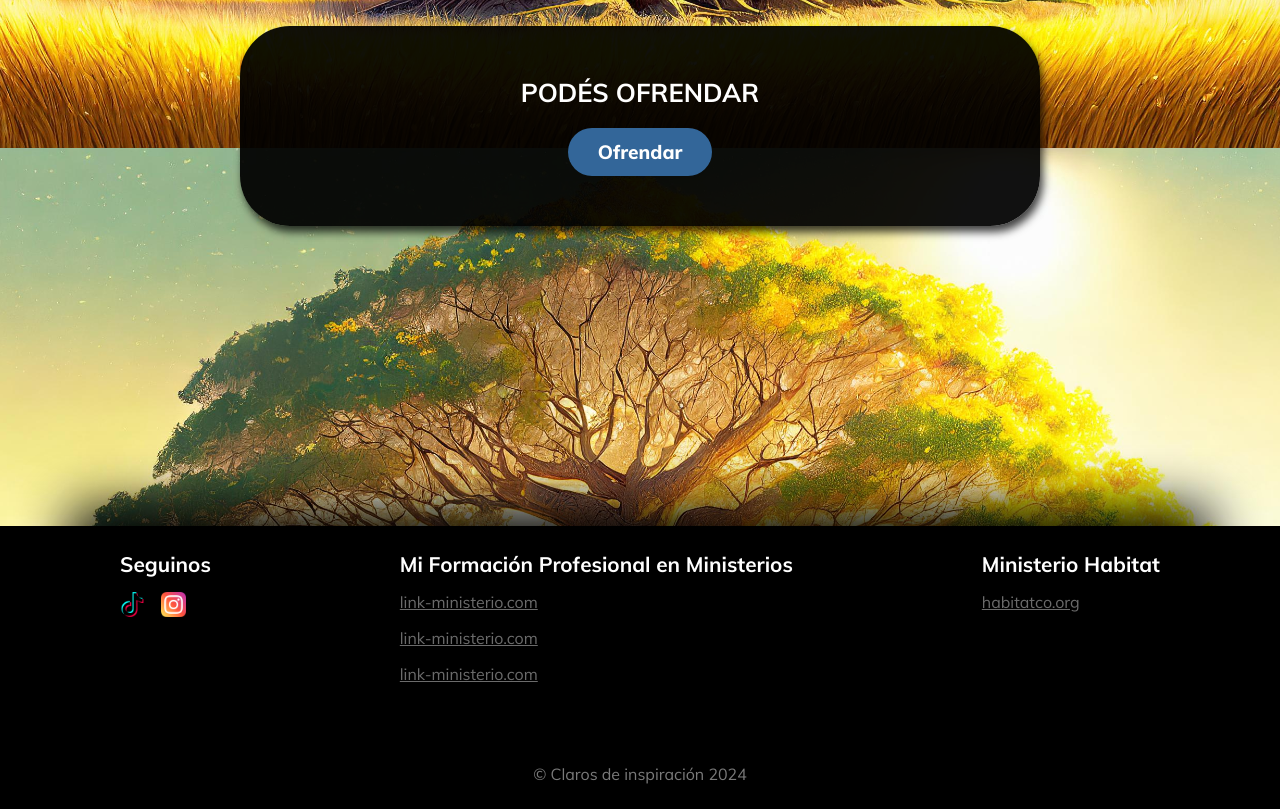
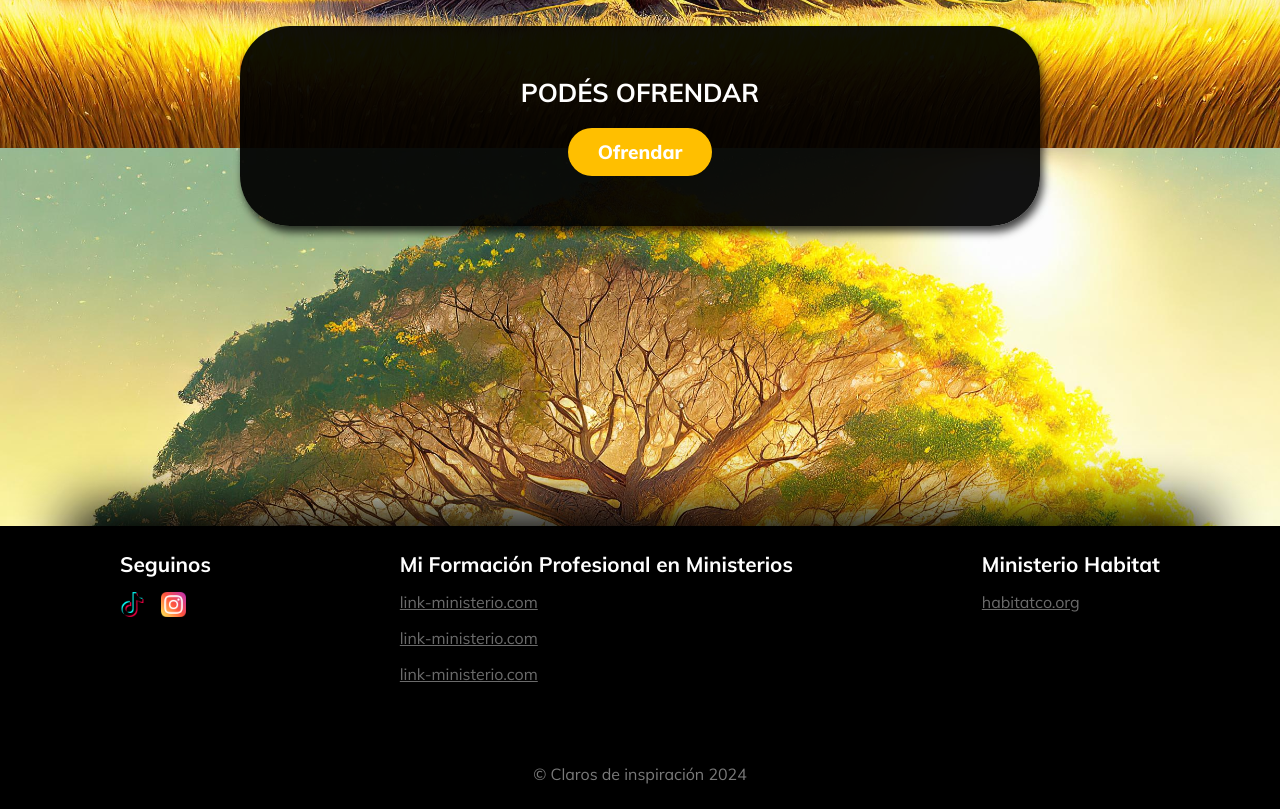
Before and after one commit to Neoagustin/Claros-de-inspiracion, a React (Vite) app: page / in a window 1280 px wide. Shown: the part 3880-4689 px from the top of the page. Built offline with nearby package versions, Linux system fonts and the light colour scheme.

Commit message:
Agregando cambios

```diff
--- a/src/components/Header/HeaderResponsive.css
+++ b/src/components/Header/HeaderResponsive.css
@@ -135,7 +135,7 @@
 
   #btn-ofrendas-header {
     display: flex;
-    background-color: #0d3efd;
+    background-color: #ffbf00;
     border: none;
     justify-content: center;
     align-items: center;
--- a/src/components/HomeSections/HomeSections.css
+++ b/src/components/HomeSections/HomeSections.css
@@ -218,7 +218,7 @@
 }
 
 #btn-ofrendar {
-  background-color: #336699;
+  background-color: #ffbf00;
   border: none;
   border-radius: 25px;
   box-shadow: 0 4px 6px rgba(0, 0, 0, 0.1), 0 1px 3px rgba(0, 0, 0, 0.08);
```
